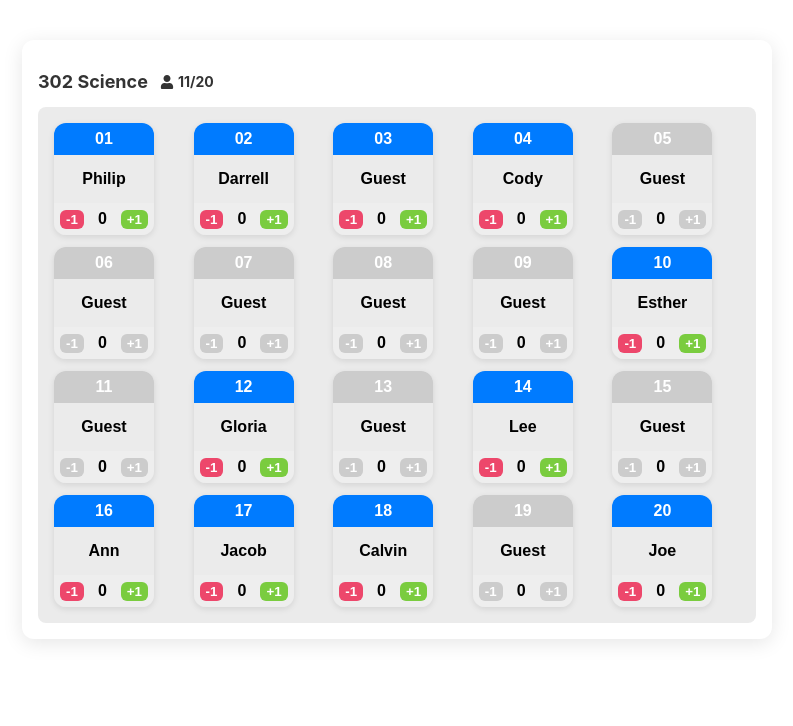
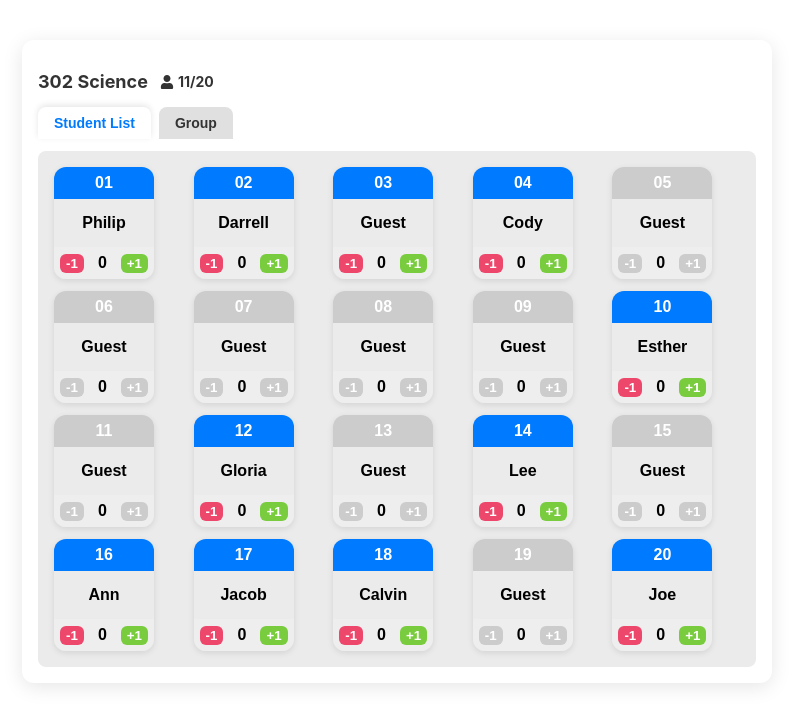
Before and after one commit to chuang128/class_list, a React (Vite) app: page / in a window 1280 px wide. Shown: the top 726 px of the page, without its empty margins (243-1036 px from the left). Built offline with nearby package versions, Linux system fonts and the light colour scheme.

Commit message:
Add support to tab switching

```diff
--- /dev/null
+++ b/src/components/Group.tsx
@@ -0,0 +1,61 @@
+import styled from "@emotion/styled";
+import { Group as GroupType } from "../types";
+
+type Props = {
+  groups: GroupType[];
+};
+
+const GroupWrapper = styled.div`
+  display: flex;
+  flex-direction: column;
+  gap: 16px;
+  margin-top: 16px;
+`;
+
+const GroupBox = styled.div`
+  border: 1px solid #ccc;
+  border-radius: 8px;
+  padding: 12px;
+  background-color: #f9f9f9;
+`;
+
+const GroupTitle = styled.div`
+  font-size: 16px;
+  font-weight: bold;
+  margin-bottom: 8px;
+`;
+
+const StudentList = styled.div`
+  display: flex;
+  gap: 8px;
+  flex-wrap: wrap;
+`;
+
+const Student = styled.div`
+  background-color: #ebebeb;
+  border-radius: 6px;
+  padding: 6px 12px;
+  font-size: 14px;
+  font-weight: 500;
+`;
+
+const Group: React.FC<Props> = ({ groups }) => {
+  if (!groups.length) return <p>No groups available.</p>;
+
+  return (
+    <GroupWrapper>
+      {groups.map((group, index) => (
+        <GroupBox key={index}>
+          <GroupTitle>Group {index + 1}</GroupTitle>
+          <StudentList>
+            {group.students.map((student) => (
+              <Student key={student.id}>{student.name}</Student>
+            ))}
+          </StudentList>
+        </GroupBox>
+      ))}
+    </GroupWrapper>
+  );
+};
+
+export default Group;
--- /dev/null
+++ b/src/components/Tabs/TabBar.tsx
@@ -0,0 +1,47 @@
+import styled from "@emotion/styled";
+import { TabKey, TabList } from "./TabList";
+
+type TabBarProps = {
+  activeTab: TabKey;
+  onChange: (tab: TabKey) => void;
+};
+
+const Tab = styled.button<{ active: boolean }>`
+  padding: 8px 16px;
+  font-weight: bold;
+  font-size: 14px;
+  border: none;
+  border-top-left-radius: 8px;
+  border-top-right-radius: 8px;
+  background-color: ${({ active }) => (active ? "#fff" : "#e0e0e0")};
+  color: ${({ active }) => (active ? "#007bff" : "#333")};
+  cursor: pointer;
+  box-shadow: ${({ active }) =>
+    active ? "0 -2px 6px rgba(0, 0, 0, 0.1)" : "none"};
+  transition: background-color 0.2s ease, color 0.2s ease;
+`;
+
+const TabBarWrapper = styled.div`
+  display: flex;
+  gap: 8px;
+  padding: 0 0 12px;
+  background-color: transparent;
+`;
+
+const TabBar: React.FC<TabBarProps> = ({ activeTab, onChange }) => {
+  return (
+    <TabBarWrapper>
+      {TabList.map((tab) => (
+        <Tab
+          key={tab.key}
+          active={activeTab === tab.key}
+          onClick={() => onChange(tab.key)}
+        >
+          {tab.label}
+        </Tab>
+      ))}
+    </TabBarWrapper>
+  );
+};
+
+export default TabBar;
--- /dev/null
+++ b/src/components/Tabs/TabList.tsx
@@ -0,0 +1,35 @@
+import { ReactNode } from "react";
+import { Class } from "../../types";
+import ClassRoom from "../ClassRoom";
+import Group from "../Group";
+
+export type TabKey = "student" | "group"; // expandable and scalable for future tabs
+
+export type Tab = {
+  key: TabKey;
+  label: string;
+  render: (props: {
+    classRoom: Class;
+    handleScoreIncrement: (id: number) => void;
+    handleScoreDecrement: (id: number) => void;
+  }) => ReactNode;
+};
+
+export const TabList: Tab[] = [
+  {
+    key: "student",
+    label: "Student List",
+    render: ({ classRoom, handleScoreIncrement, handleScoreDecrement }) => (
+      <ClassRoom
+        {...classRoom}
+        handleScoreIncrement={handleScoreIncrement}
+        handleScoreDecrement={handleScoreDecrement}
+      />
+    ),
+  },
+  {
+    key: "group",
+    label: "Group",
+    render: ({ classRoom }) => <Group groups={classRoom.groups} />,
+  },
+];
--- a/src/controllers/ClassRoomController.tsx
+++ b/src/controllers/ClassRoomController.tsx
@@ -5,6 +5,8 @@ import { FaUser } from "react-icons/fa";
 import { Class } from "../types";
 import styled from "@emotion/styled";
 import { BoxStencil } from "../components/Stencil";
+import { TabList, TabKey } from "../components/Tabs/TabList";
+import TabBar from "../components/Tabs/TabBar";
 
 const Container = styled.div`
   background: white;
@@ -49,6 +51,7 @@ const SeatInfo = styled.span`
 const ClassRoomController = () => {
   const [classRoom, setClassRoom] = useState<Class | null>(null);
   const [loading, setLoading] = useState<boolean>(false);
+  const [activeTab, setActiveTab] = useState<TabKey>("student");
 
   useEffect(() => {
     const fetchData = async () => {
@@ -107,11 +110,14 @@ const ClassRoomController = () => {
           ))}
         </StencilWrapper>
       ) : (
-        <ClassRoom
-          {...classRoom}
-          handleScoreIncrement={handleScoreIncrement}
-          handleScoreDecrement={handleScoreDecrement}
-        />
+        <>
+          <TabBar activeTab={activeTab} onChange={setActiveTab} />
+          {TabList.find((tab) => tab.key === activeTab)?.render({
+            classRoom,
+            handleScoreIncrement,
+            handleScoreDecrement,
+          })}
+        </>
       )}
     </Container>
   );
```
